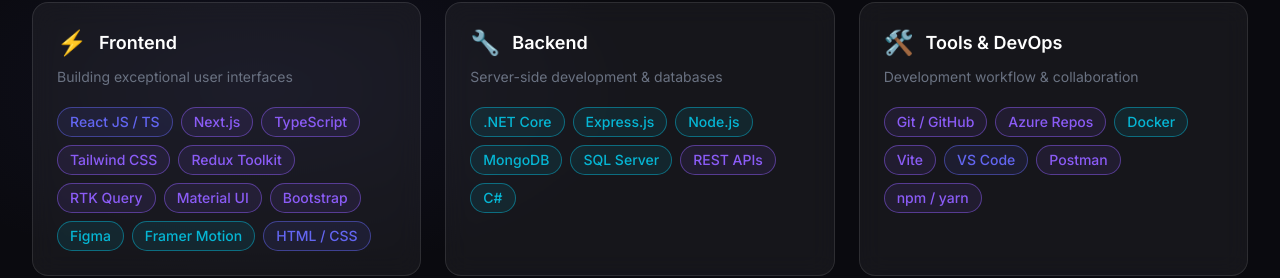
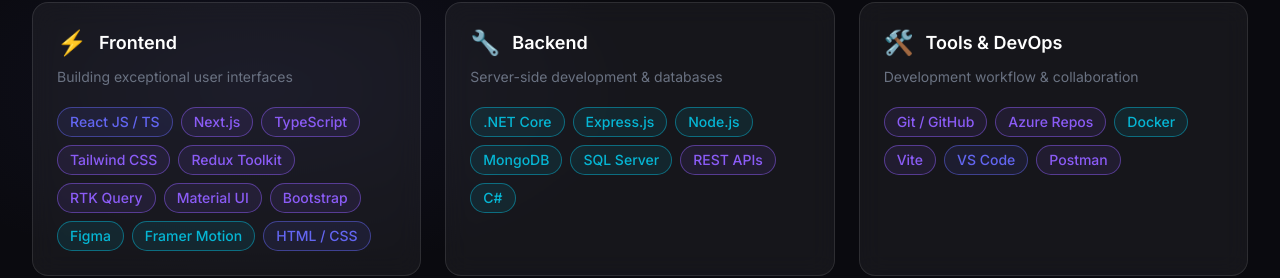
Before and after one commit to Solitae21/hans-portfolio-website, a React (Vite) app: page / in a window 1280 px wide. Shown: the part 2297-2575 px from the top of the page. Built offline with nearby package versions, Linux system fonts and the light colour scheme; no server answers.

Commit message:
feat: updated skills

```diff
--- a/src/data/skills.ts
+++ b/src/data/skills.ts
@@ -44,7 +44,6 @@
       { name: 'Vite', level: 'advanced' },
       { name: 'VS Code', level: 'expert' },
       { name: 'Postman', level: 'advanced' },
-      { name: 'npm / yarn', level: 'advanced' },
     ],
   },
 ] as const;
```
